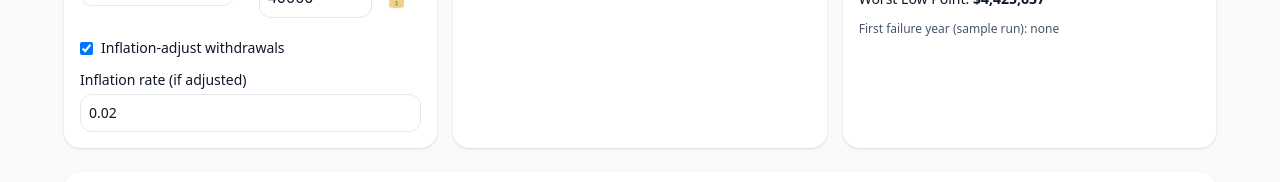
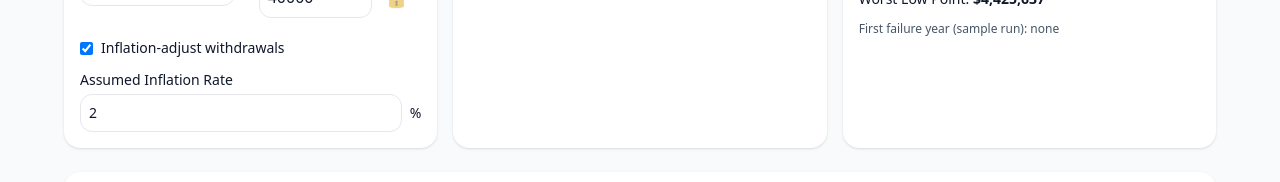
Before and after one commit to GodsMoon/bucket-retirement-calculator, a React (Vite) app: page / in a window 1280 px wide. Shown: the part 487-669 px from the top of the page. Built offline with nearby package versions, Linux system fonts and the light colour scheme.

Commit message:
feat: Rename inflation rate label for clarity
Renames the "Inflation rate (if adjusted)" label to "Assumed Inflation Rate" across all tabs for better clarity.

```diff
--- a/src/components/DrawdownTab.tsx
+++ b/src/components/DrawdownTab.tsx
@@ -515,8 +515,11 @@ const DrawdownTab: React.FC<DrawdownTabProps> = ({
             <input id="infl" type="checkbox" checked={inflationAdjust} onChange={e => onParamChange('inflationAdjust', e.target.checked)} />
             <label htmlFor="infl" className="text-sm">Inflation-adjust withdrawals</label>
           </div>
-          <label className="block text-sm">Inflation rate (if adjusted)
-            <input type="number" className="mt-1 w-full border rounded-xl p-2" value={inflationRate} step={0.005} onChange={e => onParamChange('inflationRate', Number(e.target.value))} />
+          <label className="block text-sm">Assumed Inflation Rate
+            <div className="flex items-center mt-1">
+              <input type="number" className="w-full border rounded-xl p-2" value={inflationRate * 100} step={0.5} onChange={e => onParamChange('inflationRate', parseFloat(e.target.value) / 100)} />
+              <span className="ml-2">%</span>
+            </div>
           </label>
         </div>
 
--- a/src/components/Nasdaq100Tab.tsx
+++ b/src/components/Nasdaq100Tab.tsx
@@ -225,8 +225,11 @@ const Nasdaq100Tab: React.FC<NasdaqTabProps> = ({
             <input id="infl" type="checkbox" checked={inflationAdjust} onChange={e => onParamChange('inflationAdjust', e.target.checked)} />
             <label htmlFor="infl" className="text-sm">Inflation-adjust withdrawals</label>
           </div>
-          <label className="block text-sm">Inflation rate (if adjusted)
-            <input type="number" className="mt-1 w-full border rounded-xl p-2" value={inflationRate} step={0.005} onChange={e => onParamChange('inflationRate', Number(e.target.value))} />
+          <label className="block text-sm">Assumed Inflation Rate
+            <div className="flex items-center mt-1">
+              <input type="number" className="w-full border rounded-xl p-2" value={inflationRate * 100} step={0.5} onChange={e => onParamChange('inflationRate', parseFloat(e.target.value) / 100)} />
+              <span className="ml-2">%</span>
+            </div>
           </label>
         </div>
 
--- a/src/components/PortfolioTab.tsx
+++ b/src/components/PortfolioTab.tsx
@@ -312,8 +312,11 @@ const PortfolioTab: React.FC<PortfolioTabProps> = ({
             <input id="infl" type="checkbox" checked={inflationAdjust} onChange={e => onParamChange('inflationAdjust', e.target.checked)} />
             <label htmlFor="infl" className="text-sm">Inflation-adjust withdrawals</label>
           </div>
-          <label className="block text-sm">Inflation rate (if adjusted)
-            <input type="number" className="mt-1 w-full border rounded-xl p-2" value={inflationRate} step={0.005} onChange={e => onParamChange('inflationRate', Number(e.target.value))} />
+          <label className="block text-sm">Assumed Inflation Rate
+            <div className="flex items-center mt-1">
+              <input type="number" className="w-full border rounded-xl p-2" value={inflationRate * 100} step={0.5} onChange={e => onParamChange('inflationRate', parseFloat(e.target.value) / 100)} />
+              <span className="ml-2">%</span>
+            </div>
           </label>
         </div>
 
--- a/src/components/S&P500Tab.tsx
+++ b/src/components/S&P500Tab.tsx
@@ -225,8 +225,11 @@ const SPTab: React.FC<SPTabProps> = ({
             <input id="infl" type="checkbox" checked={inflationAdjust} onChange={e => onParamChange('inflationAdjust', e.target.checked)} />
             <label htmlFor="infl" className="text-sm">Inflation-adjust withdrawals</label>
           </div>
-          <label className="block text-sm">Inflation rate (if adjusted)
-            <input type="number" className="mt-1 w-full border rounded-xl p-2" value={inflationRate} step={0.005} onChange={e => onParamChange('inflationRate', Number(e.target.value))} />
+          <label className="block text-sm">Assumed Inflation Rate
+            <div className="flex items-center mt-1">
+              <input type="number" className="w-full border rounded-xl p-2" value={inflationRate * 100} step={0.5} onChange={e => onParamChange('inflationRate', parseFloat(e.target.value) / 100)} />
+              <span className="ml-2">%</span>
+            </div>
           </label>
         </div>
 
```
